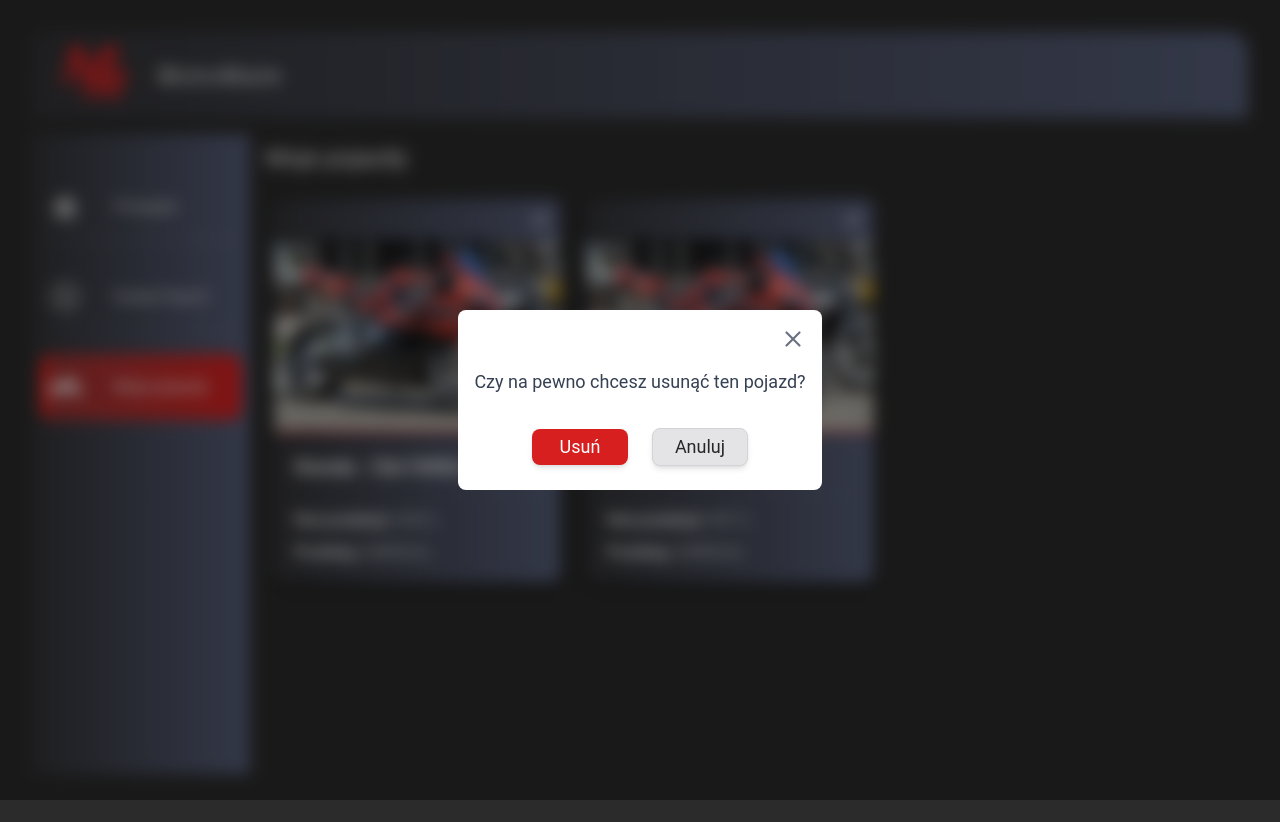
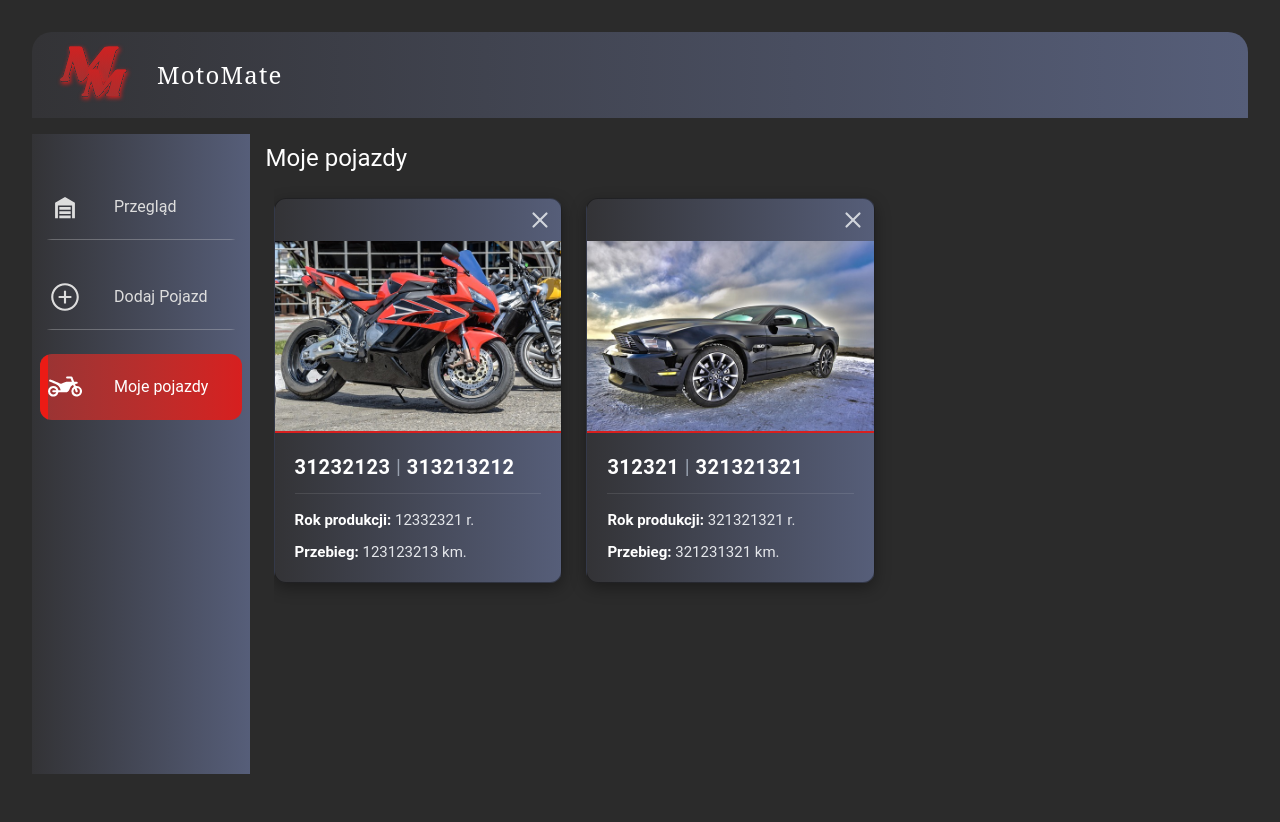
Before and after one commit to kamil-plewinski/moto-mate, a React (Vite) app: page /my-vehicles in a window 1280 px wide. Built offline with nearby package versions, Linux system fonts and the light colour scheme; data requests are answered from the project's data file; a web font is replaced by a local one.

Commit message:
feat: add vehicle delete confirmation modal

```diff
--- a/db.json
+++ b/db.json
@@ -3,20 +3,20 @@
     {
       "type": "motorcycle",
       "photo": "/img/ds_30-mode-4783281_640.jpg",
-      "brand": "Honda",
-      "model": "Cbr1000rr",
-      "year": 2010,
-      "odometer": 32000,
-      "id": "-_7T4s6ln2g"
+      "brand": "31232123",
+      "model": "313213212",
+      "year": 12332321,
+      "odometer": 123123213,
+      "id": "HuJGxJtHl94"
     },
     {
-      "type": "motorcycle",
-      "photo": "/img/ds_30-mode-4783281_640.jpg",
-      "brand": "Suzuki",
-      "model": "GSXR",
-      "year": 2017,
-      "odometer": 22000,
-      "id": "hATLC08UjyA"
+      "type": "car",
+      "photo": "/img/oskaline-car-63930_640.jpg",
+      "brand": "312321",
+      "model": "321321321",
+      "year": 321321321,
+      "odometer": 321231321,
+      "id": "KRSKKAq5tQg"
     }
   ],
   "$schema": "./node_modules/json-server/schema.json"
--- a/src/components/page-components/my-vehicles/DeleteModal.tsx
+++ b/src/components/page-components/my-vehicles/DeleteModal.tsx
@@ -1,6 +1,16 @@
 import { X } from "lucide-react";
 
-export default function DeleteModal() {
+type DeleteModalProps = {
+  closeModal: () => void;
+  deleteVehicle: (id: number) => void;
+  vehicleToDelete: number;
+};
+
+export default function DeleteModal({
+  closeModal,
+  deleteVehicle,
+  vehicleToDelete,
+}: DeleteModalProps) {
   const buttonClasses =
     "px-4 py-1 min-w-24 rounded-lg cursor-pointer shadow-md transition-colors duration-200";
   return (
@@ -8,21 +18,23 @@ export default function DeleteModal() {
       <div
         role="dialog"
         aria-modal="true"
-        className="p-4
-  bg-white text-gray-700 rounded-lg text-lg"
+        className="p-4 bg-white text-gray-700 rounded-lg text-lg shadow-lg"
       >
         <X
+          onClick={() => closeModal()}
           size={26}
           className="ml-auto cursor-pointer text-gray-500 hover:text-[#D71F1F] transition-colors duration-200 "
         />
         <p className="my-4">Czy na pewno chcesz usunąć ten pojazd?</p>
         <div className="flex flex-row items-center justify-center mt-8 mb-2 gap-6">
           <button
+            onClick={() => deleteVehicle(vehicleToDelete)}
             className={`${buttonClasses} text-white bg-[#D71F1F] hover:bg-[#b71a1a]`}
           >
             Usuń
           </button>
           <button
+            onClick={() => closeModal()}
             className={`${buttonClasses} text-zinc-800 bg-zinc-200 hover:bg-zinc-300 border border-zinc-300`}
           >
             Anuluj
--- a/src/components/page-components/my-vehicles/VehicleCard.tsx
+++ b/src/components/page-components/my-vehicles/VehicleCard.tsx
@@ -4,13 +4,10 @@ import { X } from "lucide-react";
 
 type VehicleCardProps = {
   vehicle: VehicleType;
-  deleteVehicle: (id: number) => void;
+  openModal: (id: number) => void;
 };
 
-export default function VehicleCard({
-  vehicle,
-  deleteVehicle,
-}: VehicleCardProps) {
+export default function VehicleCard({ vehicle, openModal }: VehicleCardProps) {
   return (
     <motion.div
       whileHover={{ y: -4 }}
@@ -22,7 +19,7 @@ export default function VehicleCard({
       <X
         size={26}
         className="ml-auto mr-2 cursor-pointer text-gray-300 hover:text-[#D71F1F] transition-colors duration-200 "
-        onClick={() => deleteVehicle(vehicle.id)}
+        onClick={() => openModal(vehicle.id)}
       />
 
       <img
--- a/src/pages/MyVehiclesPage.tsx
+++ b/src/pages/MyVehiclesPage.tsx
@@ -9,6 +9,8 @@ export default function MyVehiclesPage() {
   const [vehiclesList, setVehiclesList] = useState<VehicleType[]>([]);
   const [isLoading, setIsLoading] = useState(true);
   const [isError, setIsError] = useState(false);
+  const [isModalOpen, setIsModalOpen] = useState(false);
+  const [vehicleToDelete, setVehicleToDelete] = useState<number | null>(null);
 
   const { showPopup } = usePopup();
 
@@ -36,6 +38,15 @@ export default function MyVehiclesPage() {
     fetchVehicles();
   }, []);
 
+  const openModal = (id: number) => {
+    setVehicleToDelete(id);
+    setIsModalOpen(true);
+  };
+
+  const closeModal = () => {
+    setIsModalOpen(false);
+  };
+
   const deleteVehicle = async (id: number) => {
     try {
       const res = await fetch(`http://localhost:3001/vehicles/${id}`, {
@@ -46,6 +57,7 @@ export default function MyVehiclesPage() {
         throw new Error("Nie udało się usunąć pojazdu");
       }
 
+      closeModal();
       showPopup("Pojazd został usunięty.", "success");
       setVehiclesList((prev) => {
         return prev.filter((vehicle) => vehicle.id !== id);
@@ -58,11 +70,7 @@ export default function MyVehiclesPage() {
 
   const renderedVehicles = vehiclesList.map((vehicle) => {
     return (
-      <VehicleCard
-        key={vehicle.id}
-        vehicle={vehicle}
-        deleteVehicle={deleteVehicle}
-      />
+      <VehicleCard key={vehicle.id} vehicle={vehicle} openModal={openModal} />
     );
   });
 
@@ -81,7 +89,13 @@ export default function MyVehiclesPage() {
   return (
     <div className="overflow-y-hidden">
       <h1 className="text-2xl my-6 lg:my-2">Moje pojazdy</h1>
-      <DeleteModal />
+      {isModalOpen && vehicleToDelete !== null && (
+        <DeleteModal
+          closeModal={closeModal}
+          vehicleToDelete={vehicleToDelete}
+          deleteVehicle={deleteVehicle}
+        />
+      )}
       <div className="flex flex-col items-center justify-center gap-x-6 gap-y-10 m-2 mb-0 pb-24 md:flex-row lg:items-start lg:justify-start md:flex-wrap lg:pb-14 lg:pt-4 lg:h-[80vh] lg:overflow-y-auto">
         <AnimatePresence>{content}</AnimatePresence>
       </div>
```
